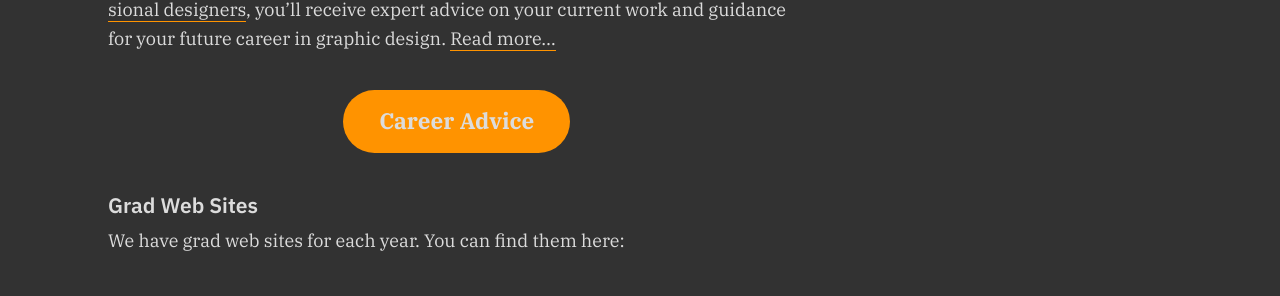
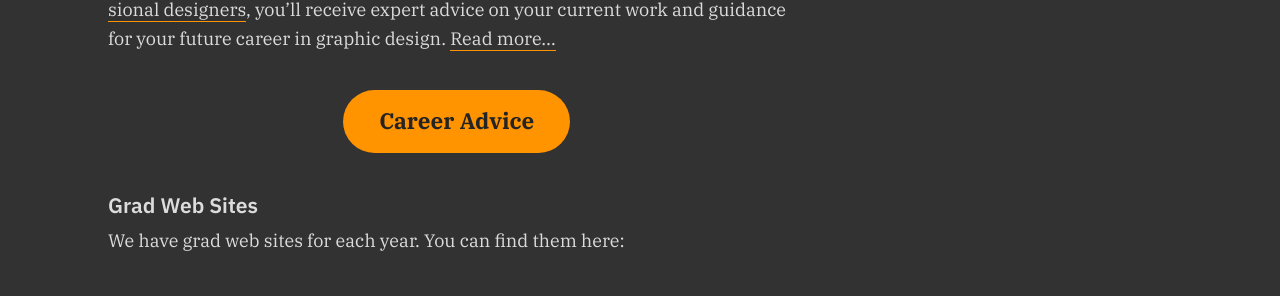
Before and after one commit to AlainParadis/wil, a Jekyll site: the page built from index.md, in a window 1280 px wide. Shown: the part 631-927 px from the top of the page. Built offline with Jekyll 4.4.1, drawn with Linux system fonts in a browser that asks for light colours.

Commit message:
update button style

```diff
--- a/css/styles.css
+++ b/css/styles.css
@@ -217,8 +217,8 @@ figcaption
 	font-weight: bold;
 	text-decoration: none;
 	padding: 0.75rem 2rem;
-    margin: 2rem auto;
-    text-align: center;
+	margin: 2rem auto;
+	text-align: center;
 	border: 0;
 	border-radius: 9999px;
 	background-clip: padding-box;
@@ -226,9 +226,18 @@ figcaption
 	width: max-content;
 	transition: background-color 0.3s ease;
 }
-a.btn { border:0; }
 
-.btn:hover { background-color: var(--orange50); }
+a.btn
+{
+	border: 0;
+	color: var(--dark);
+}
+
+.btn:hover
+{
+	background-color: var(--orange50);
+	color: var(--text-color);
+}
 
 blockquote
 {
```
